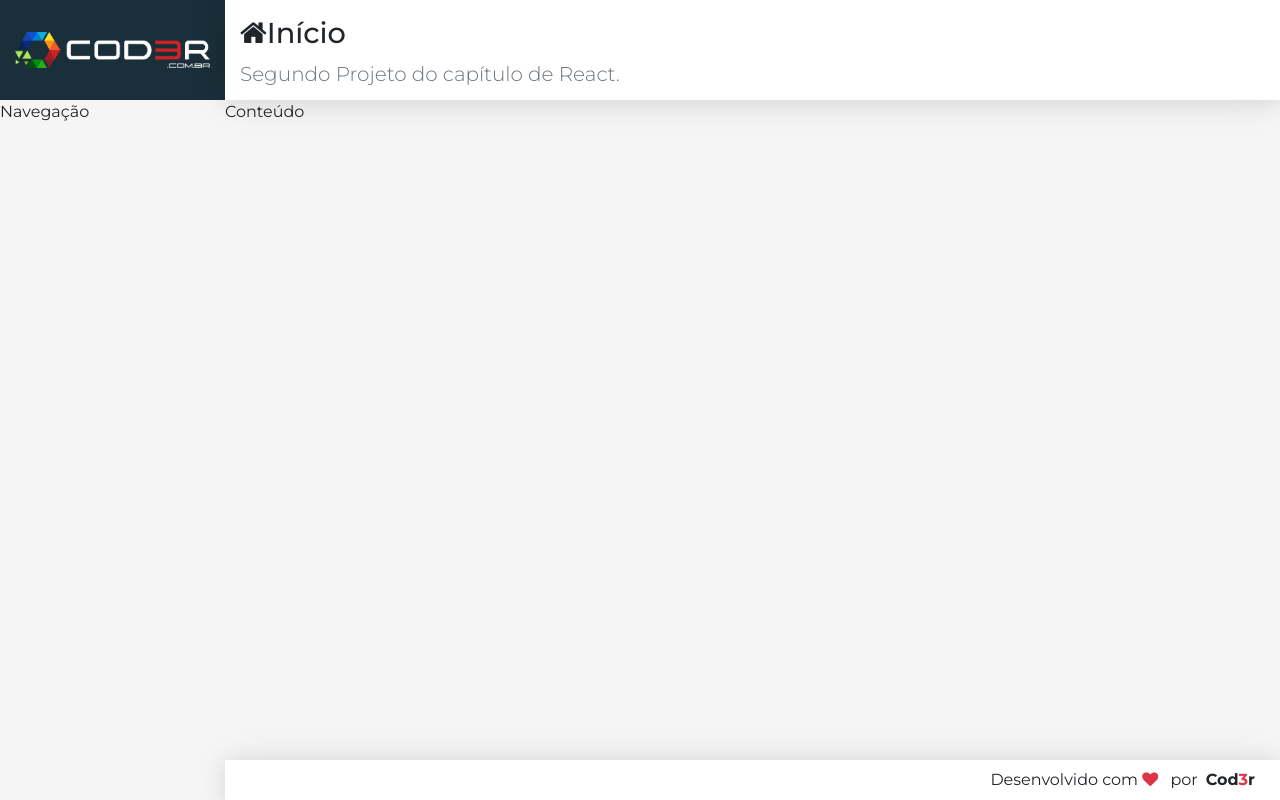
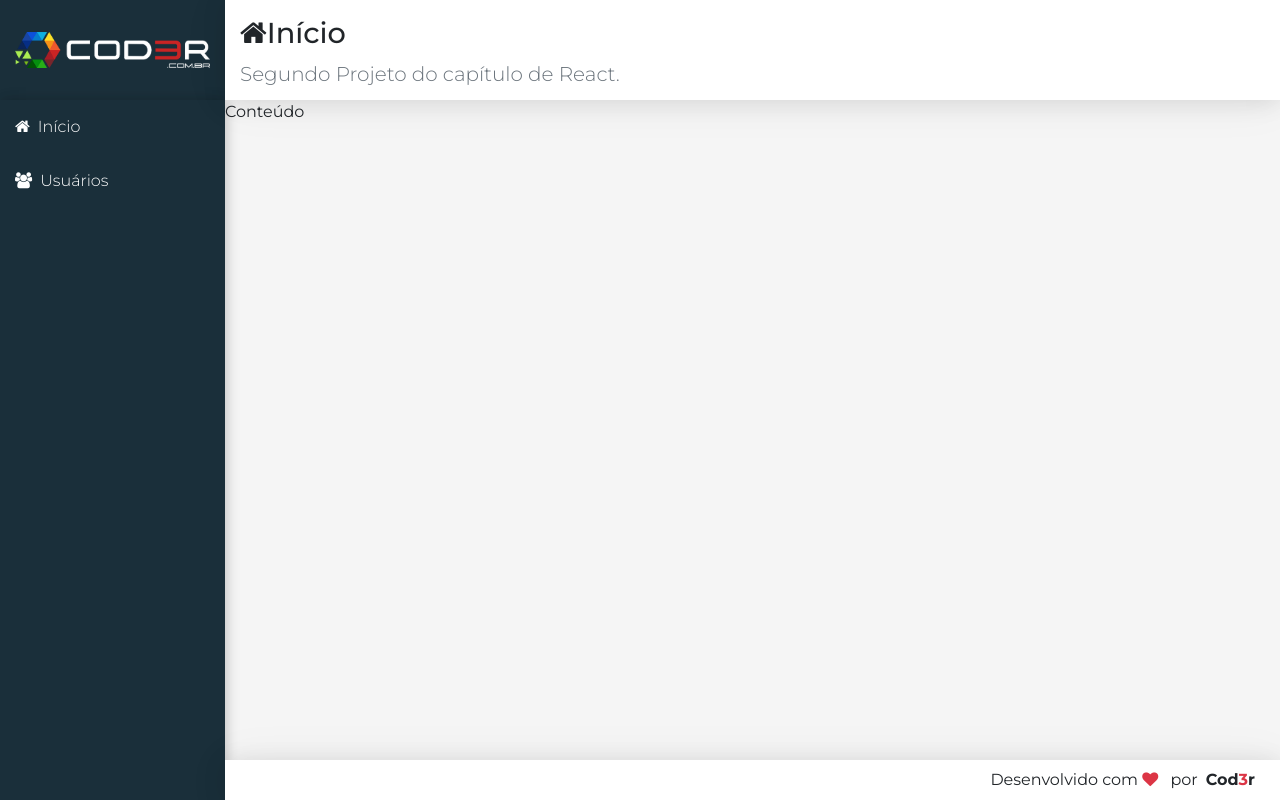
Before and after one commit to jeancrus/crud-project, a React (Create React App) app in the folder frontend/: page / in a window 1280 px wide. Built offline with nearby package versions, Linux system fonts and the light colour scheme.

Commit message:
Finishing the menu nav component

```diff
--- a/frontend/src/components/template/Nav.css
+++ b/frontend/src/components/template/Nav.css
@@ -0,0 +1,16 @@
+aside.menu-area {
+    background-color: var(--bg-dark);
+    box-shadow: var(--shadow-menu);
+}
+
+.menu a {
+    display: block;
+    text-decoration: none;
+    color: #FFF;
+    padding: 15px;
+    font-weight: 300;
+}
+
+.menu a:hover {
+    background: linear-gradient(135deg, #07a7e3 0%, #32dac3 100%);
+}
--- a/frontend/src/components/template/Nav.jsx
+++ b/frontend/src/components/template/Nav.jsx
@@ -3,6 +3,14 @@
 
 export default props => {
     return <aside className="menu-area">
-        Navegação
+        <nav className="menu">
+            {/* Refatorar em casa! */}
+            <a href="#/">
+                <i className="fa fa-home"></i>&ensp;Início
+            </a>
+            <a href="#/users">
+                <i className="fa fa-users"></i>&ensp;Usuários
+            </a>
+        </nav>
     </aside>
 }
--- a/frontend/src/main/App.css
+++ b/frontend/src/main/App.css
@@ -9,6 +9,9 @@
     --shadow:
     0 2px 23px 0 rgba(0,0,0,0.1),
     0 2px 49px 0 rgba(0,0,0, 0.06);
+    --shadow-menu:
+    2px 0 10px 0 rgba(0, 0, 0, 0.12),
+    2px 0 15px 0 rgba(0, 0, 0, 0.09);
 }
 
 *{
```
